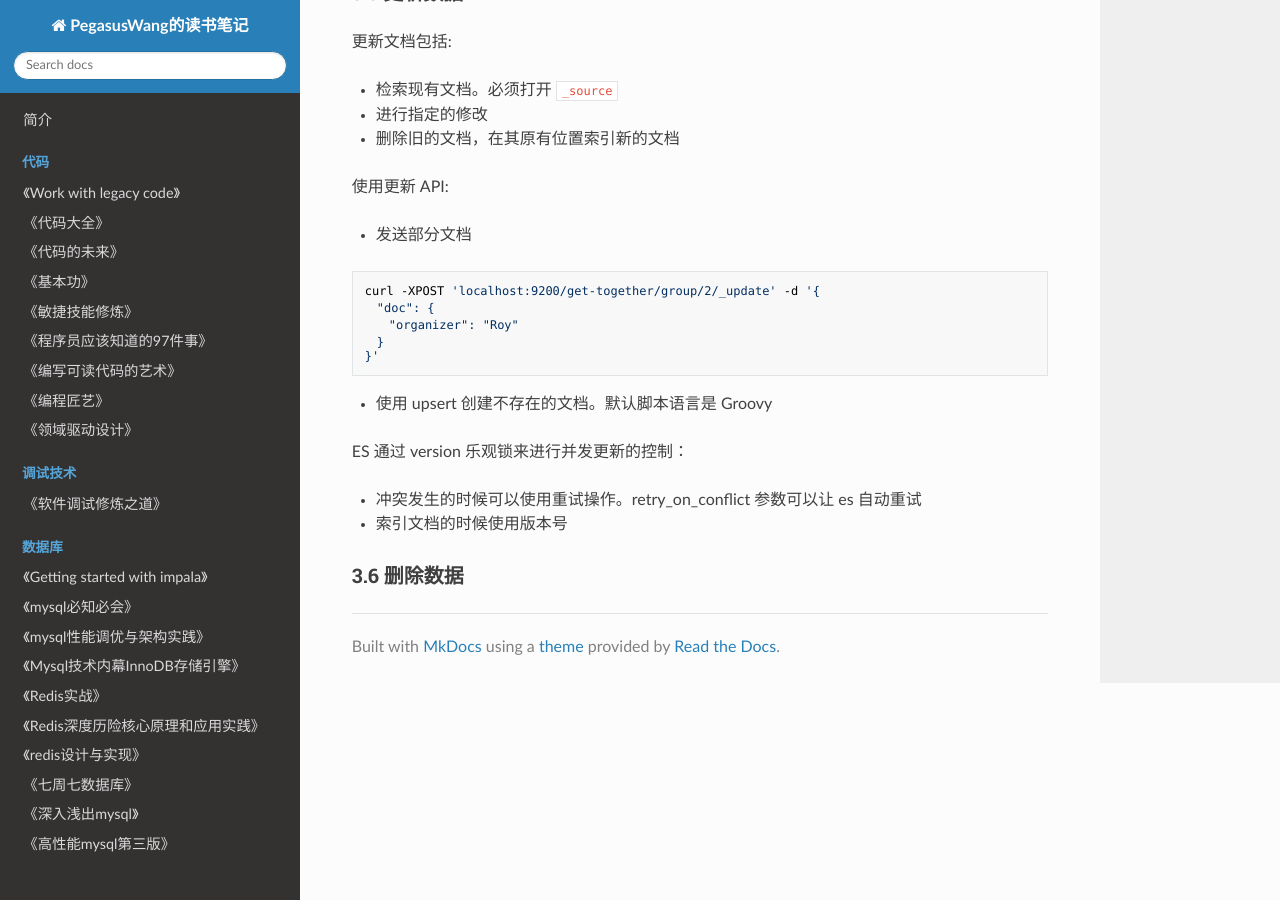
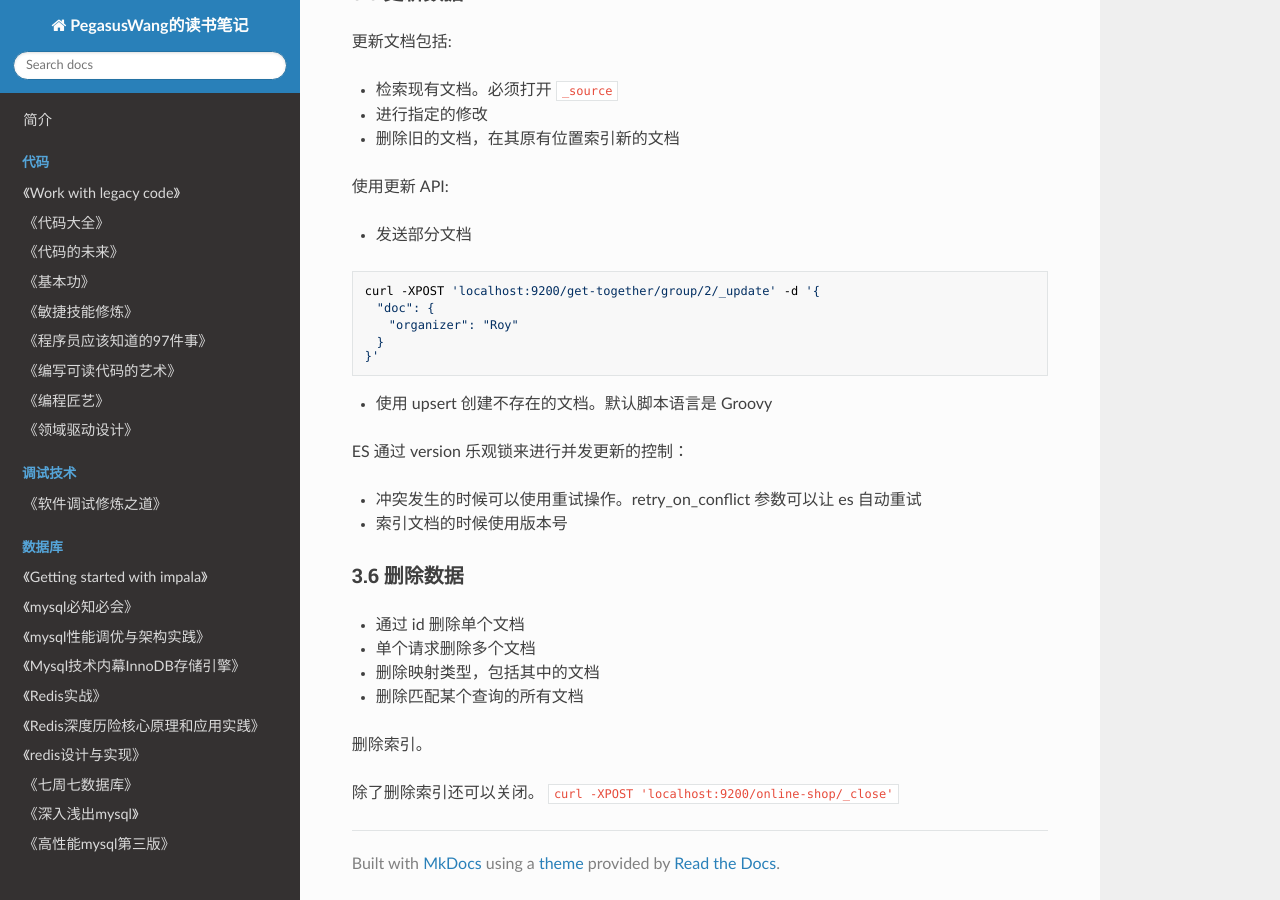
Before and after one commit to PegasusWang/booknotes, an MkDocs documentation site: the page built from docs/搜索引擎/Elasticsearch实战/book.md, in a window 1280 px wide and 900 px high, scrolled down 1280 px. Built offline with MkDocs 1.6.1, drawn with Linux system fonts in a browser that asks for light colours; nearby versions of some CDN libraries; old or Windows-style settings are respelled for this version of MkDocs.

Commit message:
es删除数据

```diff
--- a/docs/搜索引擎/Elasticsearch实战/book.md
+++ b/docs/搜索引擎/Elasticsearch实战/book.md
@@ -74,3 +74,12 @@ ES 通过 version 乐观锁来进行并发更新的控制：
 - 索引文档的时候使用版本号
 
 ### 3.6 删除数据
+
+- 通过 id 删除单个文档
+- 单个请求删除多个文档
+- 删除映射类型，包括其中的文档
+- 删除匹配某个查询的所有文档
+
+删除索引。
+
+除了删除索引还可以关闭。 `curl -XPOST 'localhost:9200/online-shop/_close'`
```
